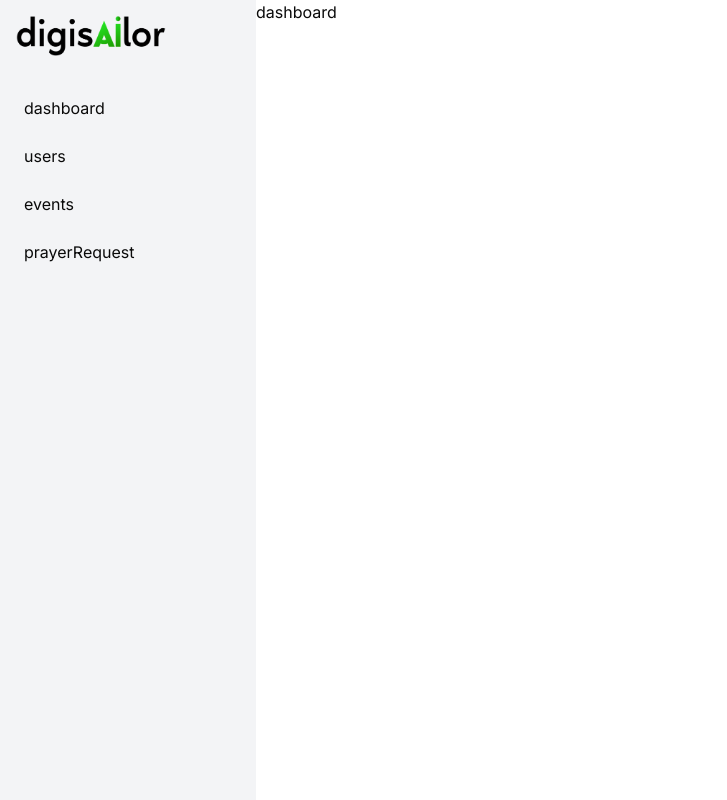
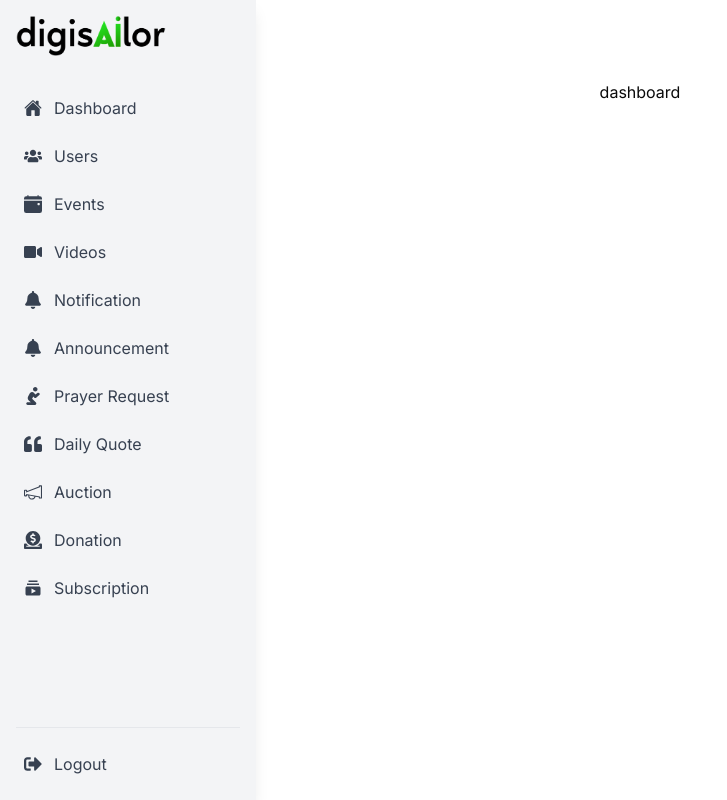
Before and after one commit to Ismail212000/Churchapp, a Next.js app: page /dashboard in a window 1280 px wide. Shown: the whole page, without its empty margins (0-727 px from the left). Built offline with nearby package versions, Linux system fonts and the light colour scheme.

Commit message:
sidebar responsiveness

```diff
--- /dev/null
+++ b/app/(main)/announcement/page.tsx
@@ -0,0 +1,7 @@
+import React from "react";
+
+export default function announcement() {
+  return (
+    <div className="flex justify-center items-center mt-20">announcement</div>
+  );
+}
--- /dev/null
+++ b/app/(main)/dailyquote/page.tsx
@@ -0,0 +1,7 @@
+import React from "react";
+
+export default function dailyquote() {
+  return (
+    <div className="flex justify-center items-center mt-20">dailyquote</div>
+  );
+}
--- a/app/(main)/dashboard/page.tsx
+++ b/app/(main)/dashboard/page.tsx
@@ -1,5 +1,7 @@
 import React from "react";
 
 export default function dashboard() {
-  return <div>dashboard</div>;
+  return (
+    <div className="flex justify-center items-center mt-20">dashboard</div>
+  );
 }
--- a/app/(main)/events/page.tsx
+++ b/app/(main)/events/page.tsx
@@ -1,5 +1,5 @@
 import React from "react";
 
 export default function events() {
-  return <div>events</div>;
+  return <div className="flex justify-center items-center mt-20">events</div>;
 }
--- a/app/(main)/notification/page.tsx
+++ b/app/(main)/notification/page.tsx
@@ -1,5 +1,7 @@
 import React from "react";
 
 export default function notification() {
-  return <div>notification</div>;
+  return (
+    <div className="flex justify-center items-center mt-20">notification</div>
+  );
 }
--- a/app/(main)/prayerRequest/page.tsx
+++ b/app/(main)/prayerRequest/page.tsx
@@ -1,5 +1,7 @@
 import React from "react";
 
 export default function prayerRequest() {
-  return <div>prayerRequest</div>;
+  return (
+    <div className="flex justify-center items-center mt-20">prayerRequest</div>
+  );
 }
--- a/app/(main)/users/page.tsx
+++ b/app/(main)/users/page.tsx
@@ -1,5 +1,5 @@
 import React from "react";
 
 export default function users() {
-  return <div>users</div>;
+  return <div className="flex justify-center items-center mt-20">users</div>;
 }
--- /dev/null
+++ b/app/(main)/videos/page.tsx
@@ -0,0 +1,5 @@
+import React from "react";
+
+export default function videos() {
+  return <div className="flex justify-center items-center mt-20">videos</div>;
+}
--- a/components/Sidebar/Sidebar.tsx
+++ b/components/Sidebar/Sidebar.tsx
@@ -1,51 +1,115 @@
 // components/Sidebar.tsx
 "use client";
 
+import { useState } from "react";
 import Link from "next/link";
 import Image from "next/image";
 import { usePathname } from "next/navigation";
+import { IoHome } from "react-icons/io5";
+import {
+  FaUsers,
+  FaVideo,
+  FaBell,
+  FaPray,
+  FaQuoteLeft,
+  FaDonate,
+  FaBars,
+  FaTimes,
+  FaSignOutAlt,
+} from "react-icons/fa";
+import { BsCalendarEventFill } from "react-icons/bs";
+import { TfiAnnouncement } from "react-icons/tfi";
+import { MdSubscriptions } from "react-icons/md";
 
 const menuItems = [
-  { name: "dashboard", href: "/" },
-  { name: "users", href: "/users" },
-  { name: "events", href: "/events" },
-  { name: "prayerRequest", href: "/prayerRequest" },
+  { name: "Dashboard", href: "/", icon: IoHome },
+  { name: "Users", href: "/users", icon: FaUsers },
+  { name: "Events", href: "/events", icon: BsCalendarEventFill },
+  { name: "Videos", href: "/videos", icon: FaVideo },
+  { name: "Notification", href: "/notification", icon: FaBell },
+  { name: "Announcement", href: "/announcement", icon: FaBell },
+  { name: "Prayer Request", href: "/prayerRequest", icon: FaPray },
+  { name: "Daily Quote", href: "/dailyquote", icon: FaQuoteLeft },
+  { name: "Auction", href: "", icon: TfiAnnouncement },
+  { name: "Donation", href: "", icon: FaDonate },
+  { name: "Subscription", href: "", icon: MdSubscriptions },
 ];
 
 const Sidebar = () => {
   const pathname = usePathname();
+  const [isOpen, setIsOpen] = useState(false);
+
+  const toggleSidebar = () => setIsOpen(!isOpen);
 
   return (
-    <aside className="w-64 bg-gray-100 h-screen p-4">
-      {/* Logo */}
-      <div className="mb-8">
+    <>
+      <div className="md:hidden fixed top-0 left-0 right-0 z-20 bg-gray-100 p-4 flex justify-between items-center shadow-md">
         <Image
-          src="/assets/digisailor logo 1.png" // Replace with the actual path to your logo
+          src="/assets/digisailor logo 1.png"
           alt="Logo"
-          width={150} // Adjust the width as needed
-          height={50} // Adjust the height as needed
+          width={150}
+          height={50}
+        />
+        <button
+          onClick={toggleSidebar}
+          className="p-2 rounded-md hover:bg-gray-200"
+        >
+          {isOpen ? <FaTimes size={24} /> : <FaBars size={24} />}
+        </button>
+      </div>
+
+      <aside
+        className={`fixed top-0 left-0 z-10 w-full md:w-64 bg-gray-100 h-screen transition-transform duration-300 ease-in-out ${
+          isOpen ? "translate-x-0" : "-translate-x-full"
+        } md:translate-x-0 shadow-lg`}
+      >
+        <div className="flex flex-col h-full p-4 pt-20 md:pt-4">
+          {/* Logo (hidden on mobile as it's in the header) */}
+          <div className="mb-8 hidden md:block">
+            <Image
+              src="/assets/digisailor logo 1.png"
+              alt="Logo"
+              width={150}
+              height={50}
             />
           </div>
 
-      <nav>
-        <ul>
+          <nav className="flex-grow">
+            <ul className="space-y-2">
               {menuItems.map((item) => (
-            <li key={item.name} className="mb-2">
+                <li key={item.name}>
                   <Link
                     href={item.href}
-                className={`block p-2 rounded ${
+                    className={`flex items-center p-2 rounded-md transition-colors duration-200 ${
                       pathname === item.href
-                    ? "bg-blue-500 text-white"
-                    : "hover:bg-gray-200"
+                        ? "bg-[#23D81E] text-black"
+                        : "text-gray-700 hover:bg-gray-200"
                     }`}
+                    onClick={() => setIsOpen(false)}
                   >
-                {item.name}
+                    <item.icon className="mr-3 text-lg" />
+                    <span>{item.name}</span>
                   </Link>
                 </li>
               ))}
             </ul>
           </nav>
+
+          {/* Logout button */}
+          <div className="mt-auto pt-4 border-t border-gray-200">
+            <button
+              onClick={() => {
+                /* Add logout logic here */
+              }}
+              className="flex items-center w-full p-2 rounded-md text-gray-700 hover:bg-gray-200 transition-colors duration-200"
+            >
+              <FaSignOutAlt className="mr-3 text-lg" />
+              <span>Logout</span>
+            </button>
+          </div>
+        </div>
       </aside>
+    </>
   );
 };
 
--- a/package.json
+++ b/package.json
@@ -14,10 +14,13 @@
     "@radix-ui/react-slot": "^1.1.0",
     "class-variance-authority": "^0.7.0",
     "clsx": "^2.1.1",
+    "css-loader": "^7.1.2",
     "lucide-react": "^0.424.0",
+    "mini-css-extract-plugin": "^2.9.0",
     "next": "14.2.5",
     "react": "^18",
     "react-dom": "^18",
+    "react-icons": "^5.2.1",
     "tailwind-merge": "^2.4.0",
     "tailwindcss-animate": "^1.0.7"
   },
```
Also changed, not shown: 1 other file (tests, documents, lock files or other folders). Lines whose indentation alone changed are shown as unchanged.
